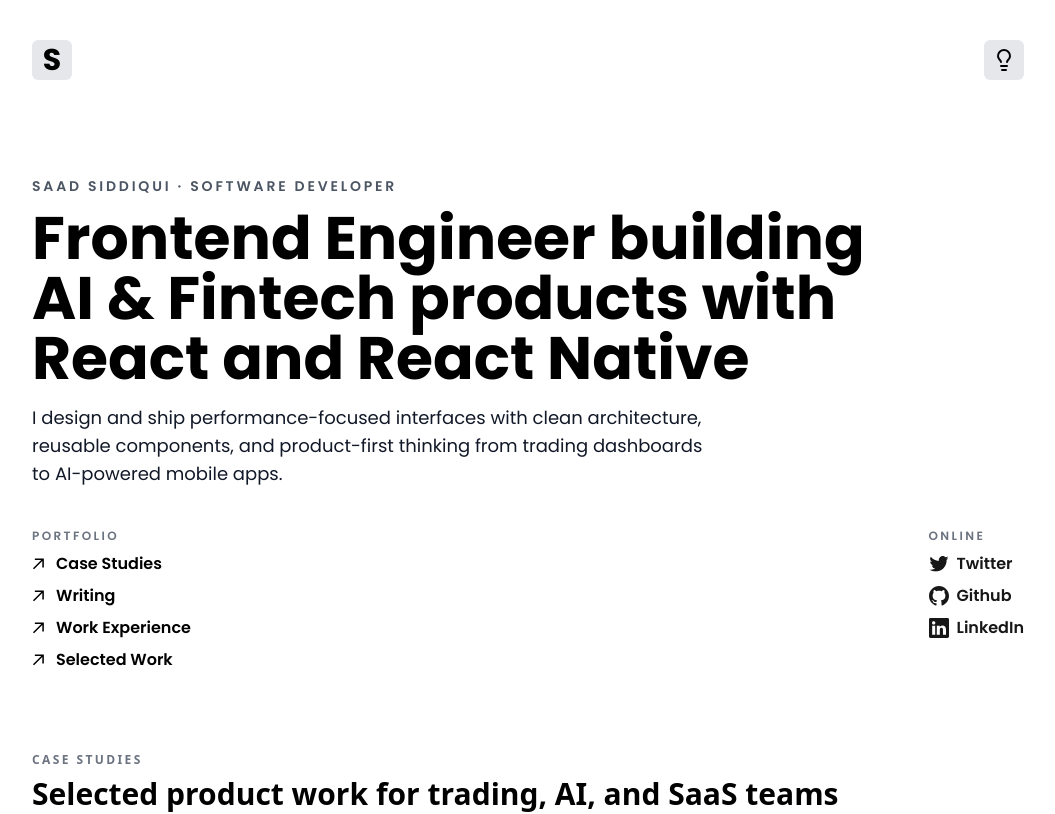
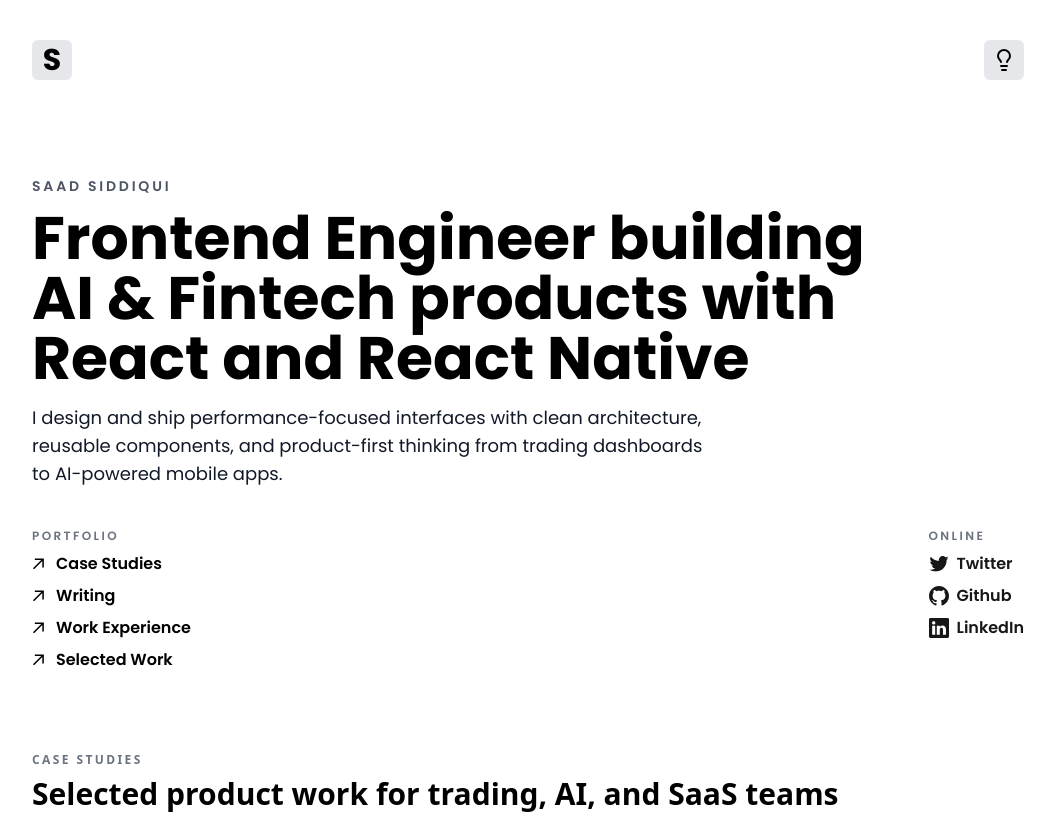
Before and after one commit to saadsiddiqui07/saad.portfolio, a Next.js app: page / in a window 1280 px wide. Shown: the top 814 px of the page, without its empty margins (112-1167 px from the left). Built offline with nearby package versions, Linux system fonts and the light colour scheme.

Commit message:
Change: hero component text

```diff
--- a/components/hero-section/index.tsx
+++ b/components/hero-section/index.tsx
@@ -15,7 +15,7 @@ const HeroSection = () => {
     >
       <div className="max-w-4xl">
         <p className="text-sm font-semibold uppercase tracking-[0.2em] text-gray-600 dark:text-gray-400">
-          {PORTFOLIO.name} · {PORTFOLIO.company.role}
+          {PORTFOLIO.name}
         </p>
         <h1
           id="hero-heading"
```
